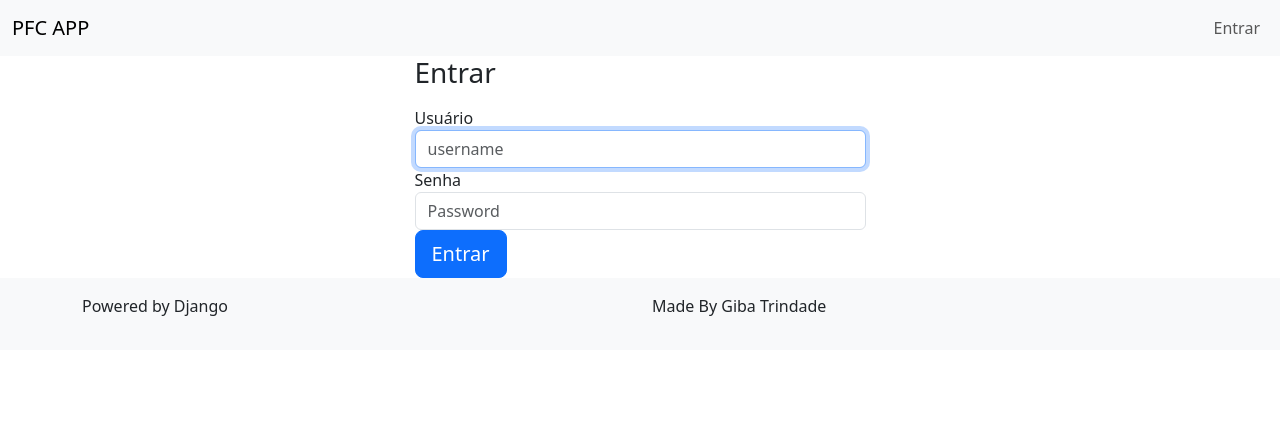
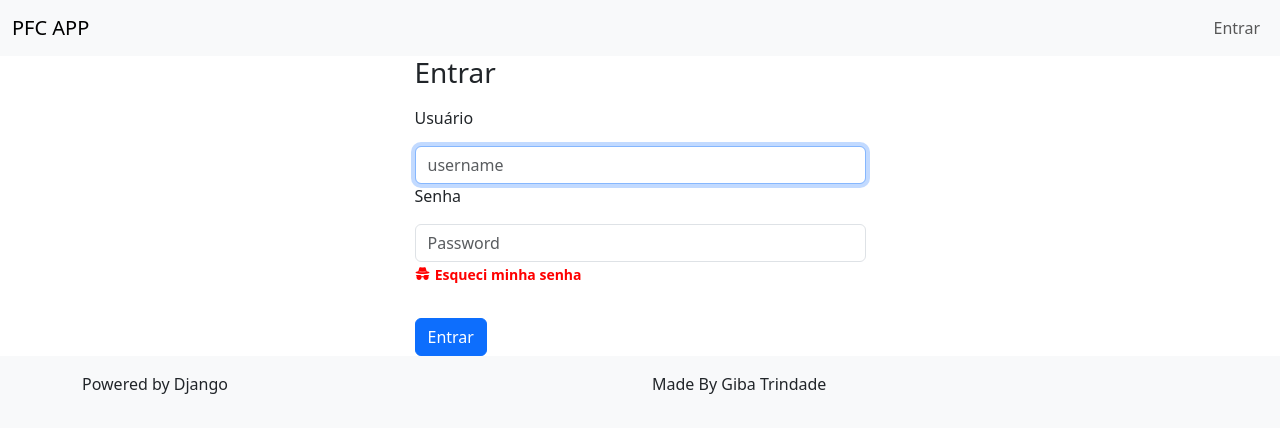
Before and after one commit to GibaTrindade/pfc_app_django, a Django app: page /accounts/login/ in a window 1280 px wide. Shown: the top 433 px of the page. Run offline with Django 4.2, Linux system fonts and the light colour scheme; parts of the project's set-up code (start-up, migrations or seed data) failed here and were passed over; some libraries are stand-ins or nearby versions.

Commit message:
pagina de reset de senha. envio de email com nova senha. link de esqueci minha senha

```diff
--- a/pfc_app/templates/pfc_app/login.html
+++ b/pfc_app/templates/pfc_app/login.html
@@ -11,11 +11,17 @@
 
       <h1 class="h3 mb-3 font-weight-normal">Entrar</h1>
       <label for="usuario" class="sr-only">Usuário</label>
-      <input type="text" name="usuario" id="usuario" class="form-control" placeholder="username" required autofocus>
+      <input type="text" name="usuario" id="usuario" class="form-control mt-3" placeholder="username" required autofocus>
       <label for="senha" class="sr-only">Senha</label>
-      <input type="password" name="senha" id="senha" class="form-control" placeholder="Password" required>
+      <input type="password" name="senha" id="senha" class="form-control mt-3" placeholder="Password" required>
 
-      <button class="btn btn-lg btn-primary btn-block" type="submit">Entrar</button>
+      <a href="{% url 'reset_password_request' %}" style="color: red; text-decoration: none !important;"><p>
+        <i class="bi bi-incognito"></i>
+        <strong><small>
+
+          Esqueci minha senha
+        </small></strong></p></a>
+      <button class="btn btn-md btn-primary btn-block mt-3" type="submit">Entrar</button>
 
 
 
--- a/pfc_app/urls.py
+++ b/pfc_app/urls.py
@@ -1,5 +1,6 @@
-from django.urls import path
+from django.urls import path, re_path
 from . import views
+from django.contrib.auth import views as auth_views
 from django.conf import settings
 from django.conf.urls.static import static
 
@@ -20,6 +21,7 @@ urlpatterns = [
     path('download_all_pdfs/', views.download_all_pdfs, name='download_all_pdfs'),
     path('generate_all_pdfs/<int:curso_id>/', views.generate_all_pdfs, name='generate_all_pdfs'),
     path('generate_single_pdf/<int:inscricao_id>/', views.generate_single_pdf, name='generate_single_pdf'),
+    path('reset-password/', views.reset_password_request, name='reset_password_request'),
 
 ]
 
--- a/pfc_app/views.py
+++ b/pfc_app/views.py
@@ -2,6 +2,14 @@ from django.shortcuts import render,redirect
 from django.contrib.auth.decorators import login_required
 from django.contrib import messages, auth
 from django.conf import settings
+from django.core.mail import send_mail
+from django.contrib.auth.forms import PasswordChangeForm, PasswordResetForm
+from django.contrib.auth.tokens import default_token_generator
+from django.utils.http import urlsafe_base64_encode
+from django.urls import reverse
+import random
+import string
+from django.utils.encoding import force_bytes
 from django.db import IntegrityError
 from django.http import HttpResponse
 from django.template import loader
@@ -230,6 +238,7 @@ def inscrever(request, curso_id):
       if criada:
           # A inscrição foi criada com sucesso
           messages.success(request, 'Inscrição realizada!')
+          #send_mail('Teste', f'Follow this link to reset your password: ihaa', 'g.trindade@gmail.com', [request.user.email])
           return redirect('lista_cursos')
       else:
           # A inscrição já existe
@@ -577,3 +586,26 @@ def generate_single_pdf(request, inscricao_id):
     os.remove(zip_filename)
 
     return response
+
+
+def reset_password_request(request):
+    if request.method == 'POST':
+        form = PasswordResetForm(request.POST)
+        if form.is_valid():
+            #user = form.get_users(request.POST['email']).first()
+            users = form.get_users(request.POST['email'])
+            user = next(users, None)
+            if user:
+                senha_aleatoria = ''.join(random.choices(string.ascii_letters + string.digits, k=10))
+                try:
+                    user.set_password(senha_aleatoria)
+                    user.save()
+                except:
+                    messages.error(request, 'Erro inesperado, entre em contato com o IG!')
+
+                send_mail('Senha Nova - AppPFC', f'Sua nova senha é: {senha_aleatoria}', 'ncdseplag@gmail.com', [user.email])
+            messages.success(request, 'Email enviado com nova senha. Aproveite!')
+            return redirect('lista_cursos')
+    else:
+        form = PasswordResetForm()
+    return render(request, 'pfc_app/reset_password_request.html', {'form': form})
--- a/templates/parciais/_head.html
+++ b/templates/parciais/_head.html
@@ -6,6 +6,7 @@
 <meta name="description" content="">
 <meta name="author" content="">
 <link rel="stylesheet" type="text/css" href="{% static 'fontawesome/css/all.min.css' %}" />
+<link rel="stylesheet" href="https://cdn.jsdelivr.net/npm/bootstrap-icons@1.11.2/font/bootstrap-icons.min.css">
     {% load bootstrap5 %}
     {% bootstrap_css %}
 
--- a/templates/parciais/_nav.html
+++ b/templates/parciais/_nav.html
@@ -16,6 +16,7 @@
                             <a class="nav-link" href="/admin/">| Admin |</a>
                         </li>
                     {% endif %}
+
                 <li class="nav-item">
                     <a class="nav-link" href="{% url 'lista_cursos' %}">| Cursos |</a>
                 </li>
@@ -33,11 +34,11 @@
                 </li>
 
                 <li class="nav-item">
-                    <a class="nav-link" href="{% url 'logout' %}">Sair</a>
+                    <a class="nav-link" href="{% url 'logout' %}"><i class="bi bi-person-circle"></i></a>
                 </li>
                 {% else %}
                 <li class="nav-item">
-                    <a class="nav-link" href="#">Entrar</a>
+                    <a class="nav-link" href="{% url 'login' %}">Entrar</a>
                 </li>
                 {% endif %}
             </ul>
```
Also changed, not shown: pfc_app/templates/pfc_app/reset_password_request.html (added, +17 -0 lines), pfc_app_django/settings.py (+9 -0 lines).
